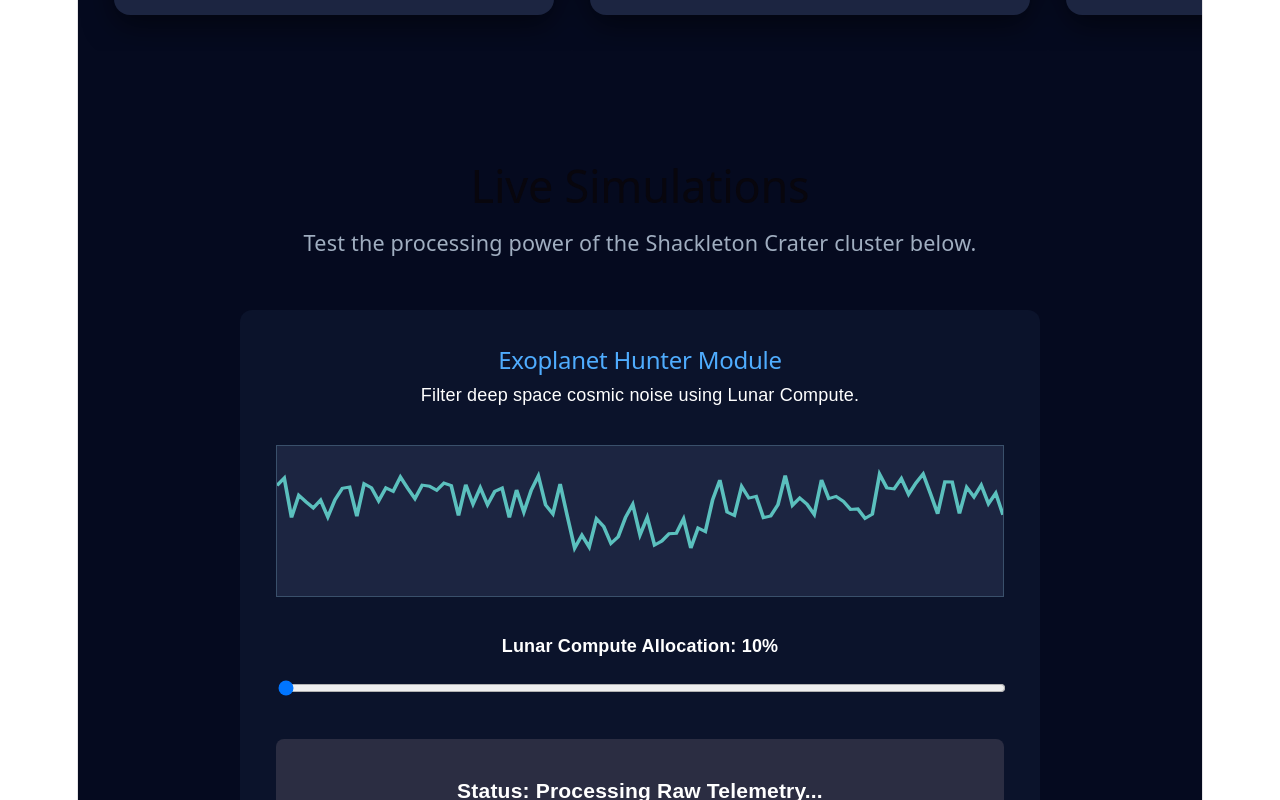
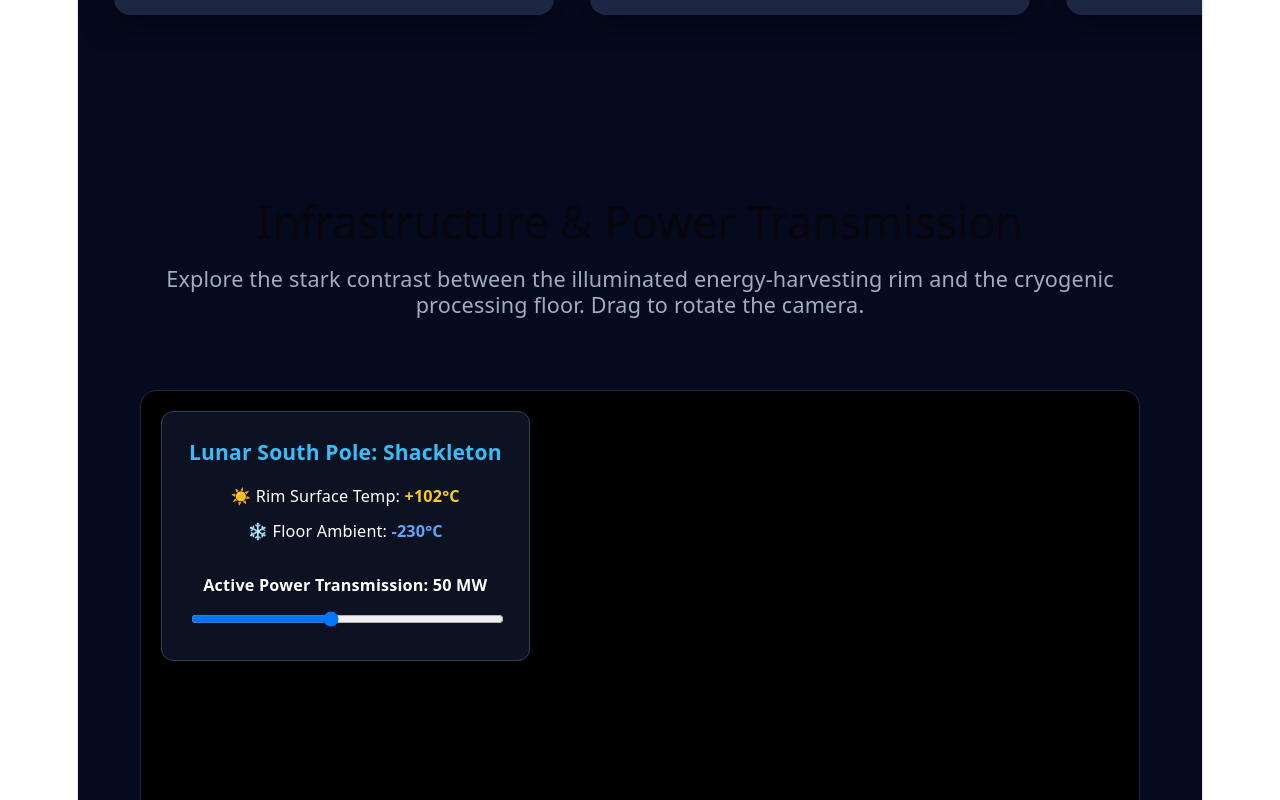
Before and after one commit to michalklucz/ZifoArtemisProject, a React (Vite) app: page / in a window 1280 px wide. Shown: the part 2680-3480 px from the top of the page. Built offline with nearby package versions, Linux system fonts and the light colour scheme; no server answers.

Commit message:
added 3D crater

```diff
--- a/package.json
+++ b/package.json
@@ -10,8 +10,11 @@
     "preview": "vite preview"
   },
   "dependencies": {
+    "@react-three/drei": "^10.7.7",
+    "@react-three/fiber": "^9.5.0",
     "react": "^19.2.4",
-    "react-dom": "^19.2.4"
+    "react-dom": "^19.2.4",
+    "three": "^0.183.2"
   },
   "devDependencies": {
     "@eslint/js": "^9.39.4",
--- a/src/App.jsx
+++ b/src/App.jsx
@@ -1,6 +1,7 @@
 import ExoplanetHunter from './components/ExoplanetHunter';
 import LunarBenefits from './components/LunarBenefits';
-import SeleneRoadmap from './components/SeleneRoadmap'; // <-- Add this import
+import SeleneRoadmap from './components/SeleneRoadmap';
+import LunarCraterScene from './components/LunarCraterScene'; // <-- Import the new 3D scene
 import './App.css';
 
 function App() {
@@ -25,13 +26,22 @@ function App() {
         </div>
       </header>
 
-      {/* SECTION 2: Project Selene Pitch & Roadmap (NEW) */}
+      {/* SECTION 2: Project Selene Pitch & Roadmap */}
       <SeleneRoadmap />
 
       {/* SECTION 3: The Presentation (Left-to-Right Scroll) */}
       <LunarBenefits />
 
-      {/* SECTION 4: The Interactive Game */}
+      {/* SECTION 4: 3D Infrastructure Overview */}
+      <section style={{ maxWidth: '1000px', margin: '0 auto', padding: '4rem 2rem' }}>
+        <h2 style={{ fontSize: '2.5rem', margin: '0 0 1rem 0' }}>Infrastructure & Power Transmission</h2>
+        <p style={{ color: '#a0aec0', fontSize: '1.2rem', marginBottom: '2rem' }}>
+          Explore the stark contrast between the illuminated energy-harvesting rim and the cryogenic processing floor. Drag to rotate the camera.
+        </p>
+        <LunarCraterScene />
+      </section>
+
+      {/* SECTION 5: The Interactive Game */}
       <main style={{ maxWidth: '800px', margin: '0 auto', padding: '2rem 2rem 6rem 2rem' }}>
         <div style={{ marginBottom: '3rem' }}>
           <h2 style={{ fontSize: '2.5rem', margin: '0 0 1rem 0' }}>Live Simulations</h2>
--- /dev/null
+++ b/src/components/LunarCraterScene.jsx
@@ -0,0 +1,117 @@
+import React, { useState, useRef } from 'react';
+import { Canvas, useFrame } from '@react-three/fiber';
+import { OrbitControls, Box, Cylinder, Line, Text } from '@react-three/drei';
+import * as THREE from 'three';
+
+// Component to animate the power pulsing down the cable
+function PowerPulse({ powerFlow }) {
+  const pulseRef = useRef();
+
+  useFrame((state) => {
+    // Animate the pulse moving from Rim (high) to Floor (low)
+    const time = state.clock.getElapsedTime();
+    const speed = powerFlow / 20;
+    const position = (time * speed) % 1;
+
+    // Lerp between Rim position [0, 6, -4] and Floor position [0, -2, 4]
+    const x = 0;
+    const y = 6 - (8 * position);
+    const z = -4 + (8 * position);
+
+    if (pulseRef.current) {
+      pulseRef.current.position.set(x, y, z);
+    }
+  });
+
+  return (
+    <mesh ref={pulseRef}>
+      <sphereGeometry args={[0.3, 16, 16]} />
+      <meshBasicMaterial color="#38bdf8" toneMapped={false} />
+    </mesh>
+  );
+}
+
+export default function LunarCraterScene() {
+  const [powerFlow, setPowerFlow] = useState(50);
+
+  return (
+    <div style={{ width: '100%', padding: '2rem 0' }}>
+
+      {/* 3D Canvas Container */}
+      <div style={{ height: '600px', background: '#000', borderRadius: '16px', position: 'relative', overflow: 'hidden', border: '1px solid #1e293b' }}>
+
+        {/* HUD Overlay */}
+        <div style={{ position: 'absolute', top: '20px', left: '20px', zIndex: 10, background: 'rgba(15, 23, 42, 0.8)', padding: '1.5rem', borderRadius: '12px', border: '1px solid #334155', color: 'white', backdropFilter: 'blur(4px)' }}>
+          <h3 style={{ margin: '0 0 1rem 0', color: '#38bdf8' }}>Lunar South Pole: Shackleton</h3>
+          <p style={{ margin: '0 0 0.5rem 0', fontSize: '0.9rem' }}>☀️ Rim Surface Temp: <strong style={{color: '#facc15'}}>+102°C</strong></p>
+          <p style={{ margin: '0 0 1.5rem 0', fontSize: '0.9rem' }}>❄️ Floor Ambient: <strong style={{color: '#60a5fa'}}>-230°C</strong></p>
+
+          <label style={{ display: 'block', marginBottom: '0.5rem', fontWeight: 'bold', fontSize: '0.9rem' }}>
+            Active Power Transmission: {powerFlow} MW
+          </label>
+          <input
+            type="range" min="10" max="100" value={powerFlow}
+            onChange={(e) => setPowerFlow(e.target.value)}
+            style={{ width: '100%', cursor: 'pointer' }}
+          />
+        </div>
+
+        {/* The 3D Scene */}
+        <Canvas shadows camera={{ position: [12, 8, 12], fov: 45 }}>
+          {/* Deep space background */}
+          <color attach="background" args={['#02040a']} />
+
+          {/* Ambient star light (very dim) */}
+          <ambientLight intensity={0.05} />
+
+          {/* The Sun: Grazing light at a 1.5-degree angle to create deep shadows */}
+          <directionalLight position={[20, 1.5, -5]} intensity={2.5} castShadow shadow-bias={-0.0001} />
+
+          {/* CRATER RIM (Illuminated) */}
+          <Box position={[0, 4, -6]} args={[15, 4, 6]} receiveShadow castShadow>
+            <meshStandardMaterial color="#888888" roughness={0.9} />
+          </Box>
+          <Text position={[0, 6.5, -6]} color="white" fontSize={0.5} rotation={[0, 0, 0]}>Peaks of Eternal Light</Text>
+
+          {/* Solar Arrays on the Rim */}
+          <Cylinder position={[-2, 6.5, -5]} args={[1.5, 1.5, 0.1, 16]} rotation={[Math.PI / 2, 0, 0]} castShadow>
+            <meshStandardMaterial color="#1e3a8a" metalness={0.8} />
+          </Cylinder>
+          <Cylinder position={[2, 6.5, -5]} args={[1.5, 1.5, 0.1, 16]} rotation={[Math.PI / 2, 0, 0]} castShadow>
+            <meshStandardMaterial color="#1e3a8a" metalness={0.8} />
+          </Cylinder>
+
+          {/* CRATER FLOOR (Permanent Shadow) */}
+          <Box position={[0, -3, 4]} args={[15, 2, 10]} receiveShadow>
+            <meshStandardMaterial color="#444444" roughness={1} />
+          </Box>
+          <Text position={[0, -1.8, 8]} color="#60a5fa" fontSize={0.4} rotation={[-Math.PI/4, 0, 0]}>Region of Permanent Shadow</Text>
+
+          {/* Data Center Modules on the Floor */}
+          <Box position={[-1, -1.5, 4]} args={[1.5, 1, 3]} receiveShadow>
+             <meshStandardMaterial color="#1e293b" />
+             {/* Power Indicator Light */}
+             <pointLight position={[0, 0.6, 0]} intensity={powerFlow / 20} color="#38bdf8" distance={2} />
+          </Box>
+          <Box position={[1.5, -1.5, 4]} args={[1.5, 1, 3]} receiveShadow>
+             <meshStandardMaterial color="#1e293b" />
+             <pointLight position={[0, 0.6, 0]} intensity={powerFlow / 20} color="#38bdf8" distance={2} />
+          </Box>
+
+          {/* Transmission Cable running down the crater wall */}
+          <Line
+            points={[[0, 6, -4], [0, -2, 4]]}
+            color="#475569"
+            lineWidth={3}
+          />
+
+          {/* Animated Power Flow */}
+          <PowerPulse powerFlow={powerFlow} />
+
+          {/* Camera Controls allowing the user to pan around */}
+          <OrbitControls maxPolarAngle={Math.PI / 2 - 0.1} minDistance={5} maxDistance={25} />
+        </Canvas>
+      </div>
+    </div>
+  );
+}
```
Also changed, not shown: 1 other file (tests, documents, lock files or other folders).
